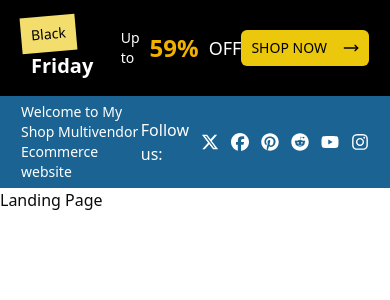
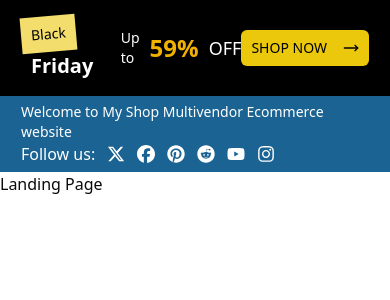
Before and after one commit to khanRabiul/my-shop, a Next.js app: page / in a window 390 px wide. Shown: the top 300 px of the page. Built offline with nearby package versions, Linux system fonts and the light colour scheme.

Commit message:
[TopNavbar] fixed responssive issue

```diff
--- /dev/null
+++ b/src/app/shop/page.tsx
@@ -0,0 +1,7 @@
+const ShopPage = () => {
+  return (
+    <div>ShopPage</div>
+  );
+};
+
+export default ShopPage;
--- a/src/ui/landingPage/header/TopNavSocialLink.tsx
+++ b/src/ui/landingPage/header/TopNavSocialLink.tsx
@@ -12,7 +12,7 @@ const TopNavSocialLink = () => {
     <section className="bg-[#1B6392] py-1.5">
       <div className="container">
         <div
-          className="flex items-center justify-between">
+          className="md:flex md:flex-col lg:flex-row lg:items-center lg:justify-between ">
           <div>
             <p className="text-white text-sm">Welcome to My Shop Multivendor Ecommerce website</p>
           </div>
--- a/src/ui/landingPage/header/TopNavbar.tsx
+++ b/src/ui/landingPage/header/TopNavbar.tsx
@@ -24,7 +24,7 @@ const TopNavbar = () => {
           <div>
             <Link href='/shop' className="group">
               <Button
-                className="bg-[#EBC80C] uppercase text-black rounded-sm px-2.5 py-1.5 hover:bg-[#EBC80C]/90 transition-colors duration-300"
+                className="bg-[#EBC80C] uppercase text-black rounded-sm px-2.5 py-1.5 hover:bg-[#EBC80C]/90 transition-colors duration-300 cursor-pointer"
               >
                 Shop now
                 <span className="text-black transition-transform duration-300 group-hover:translate-x-1 ml-2">
```
